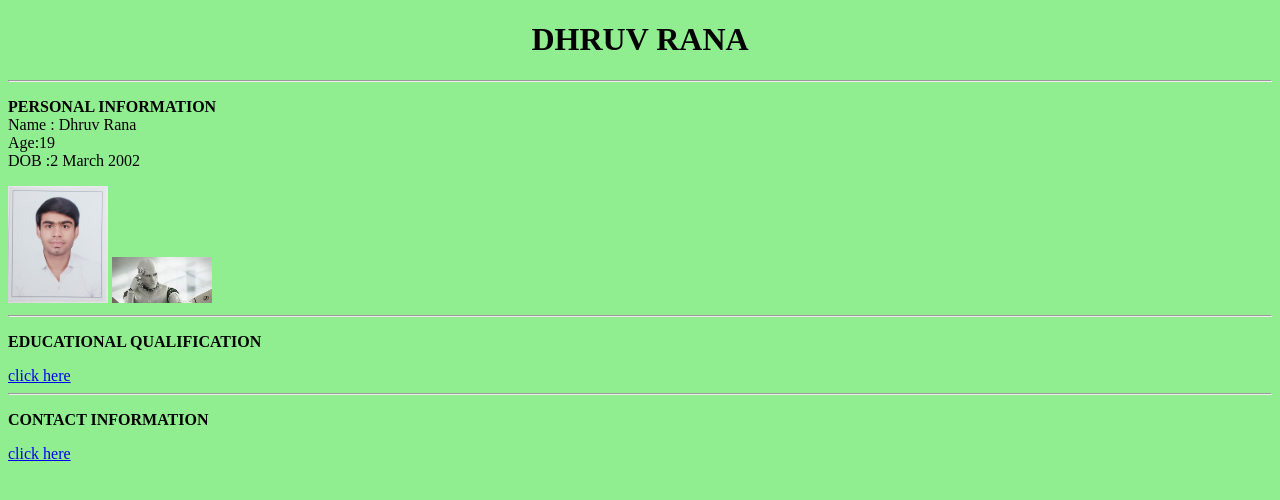
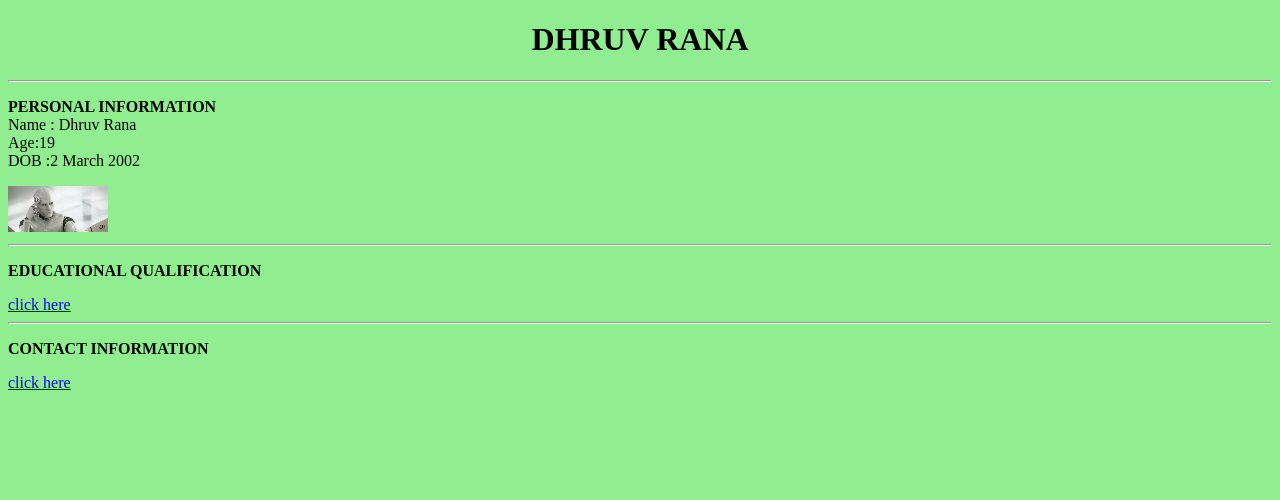
Before and after one commit to ranaDhruv/CV, a plain HTML site: page index.html in a window 1280 px wide. Drawn offline with Linux system fonts and the light colour scheme.

Commit message:
Add files via upload

```diff
--- a/index.html
+++ b/index.html
@@ -11,7 +11,6 @@
       <b>PERSONAL INFORMATION</b>
       <br>
       Name : Dhruv Rana<br>Age:19<br>DOB :2 March 2002</p>
-    <img src="Passport_photo.jpg" width="100" >
       <img src="AI.jpg" width="100" >
     <hr>
     <p><b>EDUCATIONAL QUALIFICATION</b></p>
```
